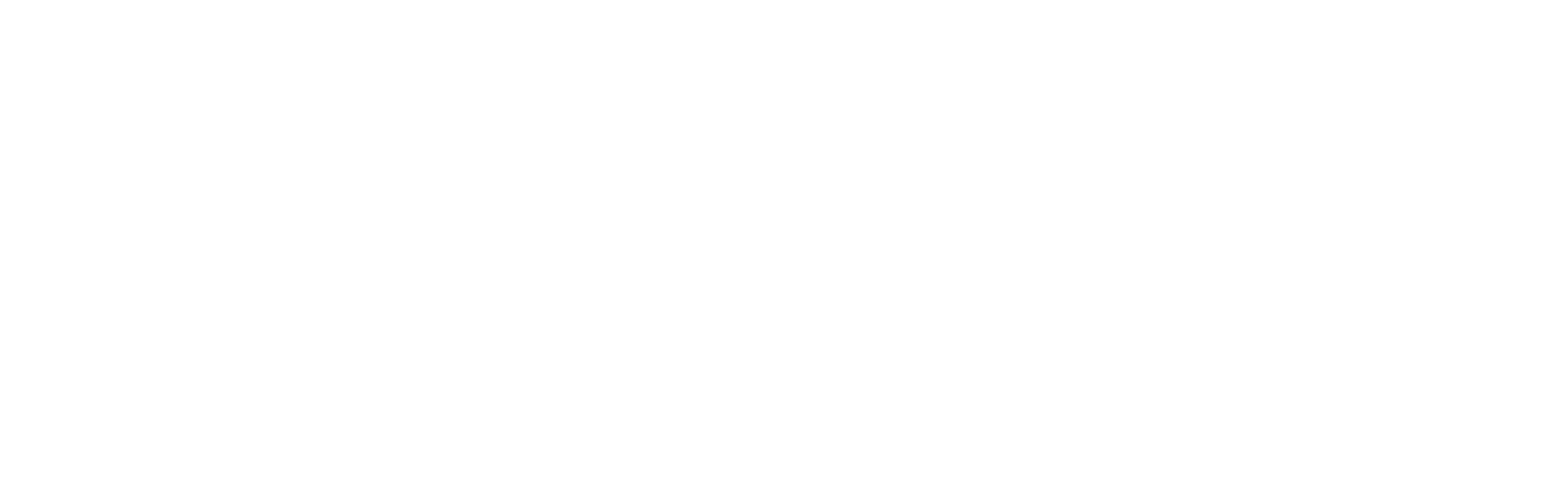
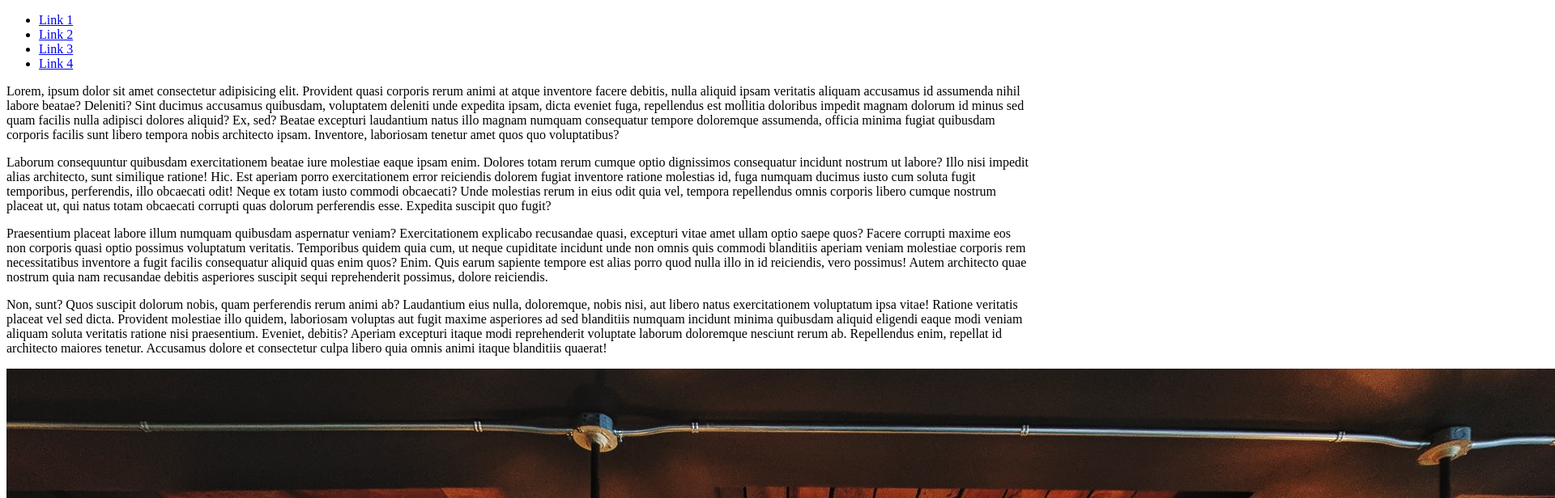
Before and after one commit to edilsonsilva/PRJMarkdown, a plain HTML site: page index.html in a window 1280 px wide. Shown: the top 616 px of the page at 81% size, 1920 px wide, since content can reach past the window. Drawn offline with Linux system fonts and the light colour scheme.

Commit message:
Criação do conteúdo do index.html

```diff
--- a/index.html
+++ b/index.html
@@ -5,5 +5,122 @@
     <meta name="viewport" content="width=device-width, initial-scale=1.0" />
     <title>Document</title>
   </head>
-  <body></body>
+  <body>
+    <header>
+      <nav>
+        <ul>
+          <li><a href="#"> Link 1 </a></li>
+          <li><a href="#"> Link 2</a></li>
+          <li><a href="#"> Link 3</a></li>
+          <li><a href="#"> Link 4</a></li>
+        </ul>
+      </nav>
+    </header>
+
+    <main>
+      <div>
+        <p>
+          <span
+            >Lorem, ipsum dolor sit amet consectetur adipisicing elit. Provident
+            quasi corporis rerum animi at atque inventore facere debitis, nulla
+            aliquid ipsam veritatis aliquam accusamus id assumenda nihil labore
+            beatae? Deleniti?</span
+          >
+          <span
+            >Sint ducimus accusamus quibusdam, voluptatem deleniti unde expedita
+            ipsam, dicta eveniet fuga, repellendus est mollitia doloribus
+            impedit magnam dolorum id minus sed quam facilis nulla adipisci
+            dolores aliquid? Ex, sed?</span
+          >
+          <span
+            >Beatae excepturi laudantium natus illo magnam numquam consequatur
+            tempore doloremque assumenda, officia minima fugiat quibusdam
+            corporis facilis sunt libero tempora nobis architecto ipsam.
+            Inventore, laboriosam tenetur amet quos quo voluptatibus?</span
+          >
+        </p>
+        <p>
+          <span
+            >Laborum consequuntur quibusdam exercitationem beatae iure molestiae
+            eaque ipsam enim. Dolores totam rerum cumque optio dignissimos
+            consequatur incidunt nostrum ut labore? Illo nisi impedit alias
+            architecto, sunt similique ratione! Hic.</span
+          >
+          <span
+            >Est aperiam porro exercitationem error reiciendis dolorem fugiat
+            inventore ratione molestias id, fuga numquam ducimus iusto cum
+            soluta fugit temporibus, perferendis, illo obcaecati odit! Neque ex
+            totam iusto commodi obcaecati?</span
+          >
+          <span
+            >Unde molestias rerum in eius odit quia vel, tempora repellendus
+            omnis corporis libero cumque nostrum placeat ut, qui natus totam
+            obcaecati corrupti quas dolorum perferendis esse. Expedita suscipit
+            quo fugit?</span
+          >
+        </p>
+        <p>
+          <span
+            >Praesentium placeat labore illum numquam quibusdam aspernatur
+            veniam? Exercitationem explicabo recusandae quasi, excepturi vitae
+            amet ullam optio saepe quos? Facere corrupti maxime eos non corporis
+            quasi optio possimus voluptatum veritatis.</span
+          >
+          <span
+            >Temporibus quidem quia cum, ut neque cupiditate incidunt unde non
+            omnis quis commodi blanditiis aperiam veniam molestiae corporis rem
+            necessitatibus inventore a fugit facilis consequatur aliquid quas
+            enim quos? Enim.</span
+          >
+          <span
+            >Quis earum sapiente tempore est alias porro quod nulla illo in id
+            reiciendis, vero possimus! Autem architecto quae nostrum quia nam
+            recusandae debitis asperiores suscipit sequi reprehenderit possimus,
+            dolore reiciendis.</span
+          >
+        </p>
+        <p>
+          <span
+            >Non, sunt? Quos suscipit dolorum nobis, quam perferendis rerum
+            animi ab? Laudantium eius nulla, doloremque, nobis nisi, aut libero
+            natus exercitationem voluptatum ipsa vitae! Ratione veritatis
+            placeat vel sed dicta.</span
+          >
+          <span
+            >Provident molestiae illo quidem, laboriosam voluptas aut fugit
+            maxime asperiores ad sed blanditiis numquam incidunt minima
+            quibusdam aliquid eligendi eaque modi veniam aliquam soluta
+            veritatis ratione nisi praesentium. Eveniet, debitis?</span
+          >
+          <span
+            >Aperiam excepturi itaque modi reprehenderit voluptate laborum
+            doloremque nesciunt rerum ab. Repellendus enim, repellat id
+            architecto maiores tenetur. Accusamus dolore et consectetur culpa
+            libero quia omnis animi itaque blanditiis quaerat!</span
+          >
+        </p>
+      </div>
+
+      <div id="imgHome">
+        <img src="img/image1.jpg" alt="Restaurante" />
+
+        <img src="img/image2.jpg" alt="Café" />
+      </div>
+
+      <div id="video">
+        <iframe
+          width="560"
+          height="315"
+          src="https://www.youtube.com/embed/GZoOibJnvrA"
+          frameborder="0"
+          allow="accelerometer; autoplay; encrypted-media; gyroscope; picture-in-picture"
+          allowfullscreen
+        ></iframe>
+      </div>
+    </main>
+
+    <footer>
+      <div id="contato"></div>
+    </footer>
+  </body>
 </html>
```
